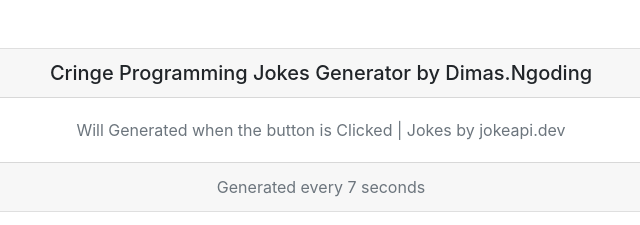
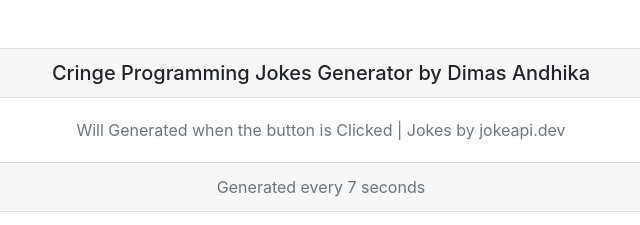
Before and after one commit to dimasandhk/programming-jokes, a plain HTML site: page index.html in a window 1280 px wide. Shown: the top 225 px of the page, 319-959 px from the left. Drawn offline with nearby package versions, Linux system fonts and the light colour scheme.

Commit message:
Edit Title

```diff
--- a/index.html
+++ b/index.html
@@ -23,7 +23,7 @@
         <div class="col">
           <div class="card text-center">
             <h5 class="card-header">
-              Cringe Programming Jokes Generator by Dimas.Ngoding
+              Cringe Programming Jokes Generator by Dimas Andhika
             </h5>
             <div class="card-body">
               <p class="card-text text-muted">
```
